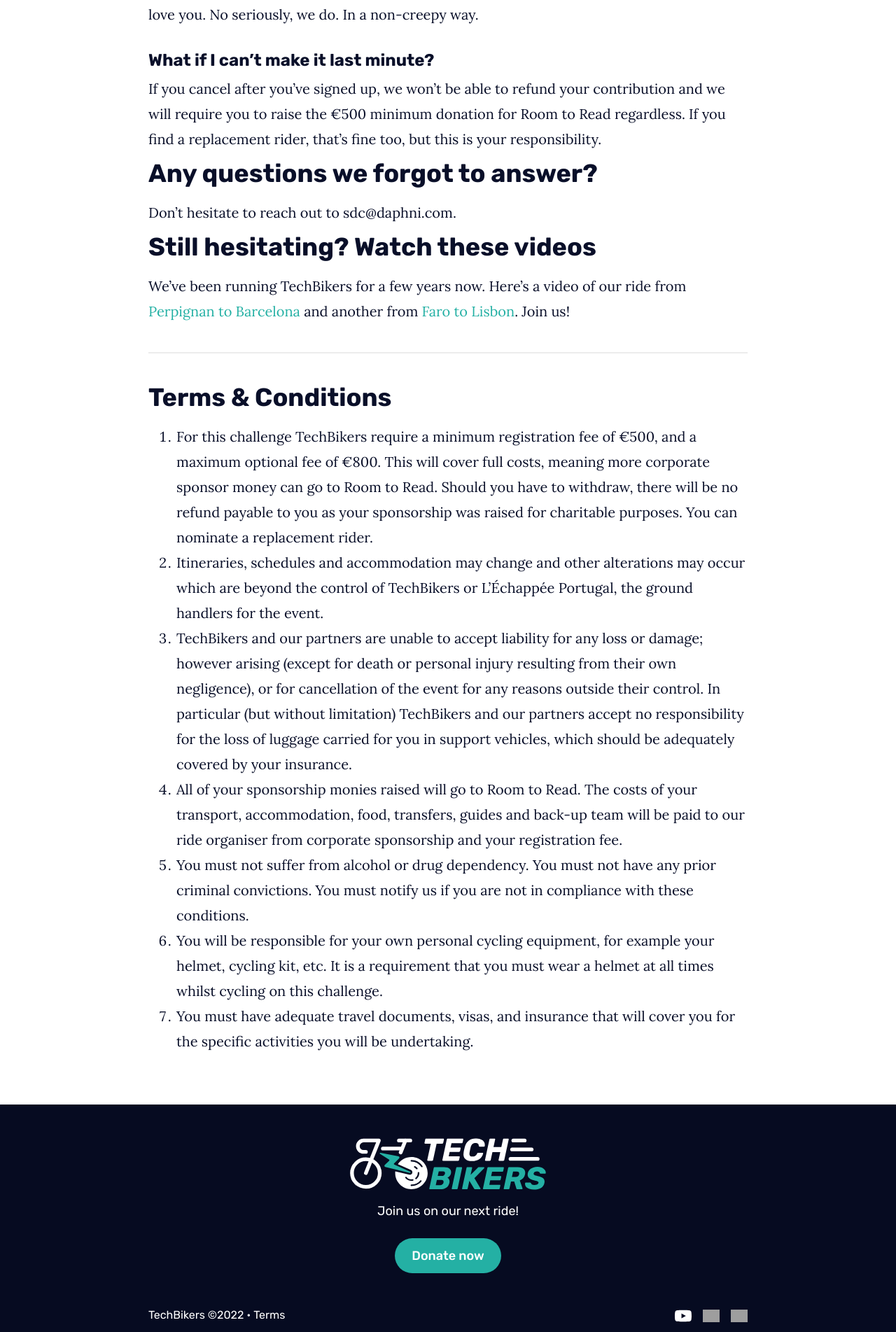
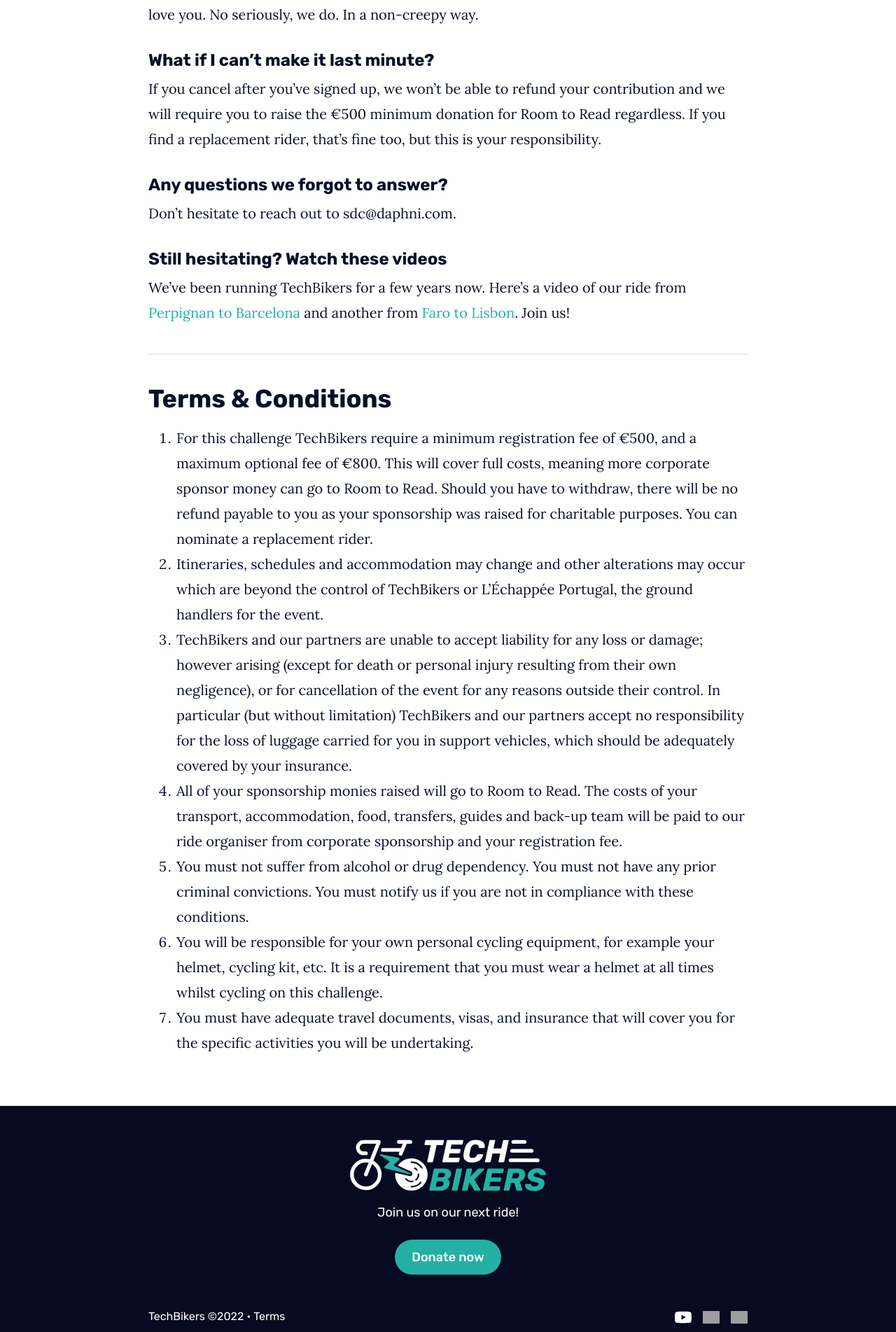
Before and after one commit to matthewcobb/techbikers, a Jekyll site: the page built from _rides/cognac-to-bordeaux.md, in a window 1280 px wide. Shown: the part 3481-5384 px from the top of the page at 70% size. Built offline with Jekyll 4.4.1, drawn with Linux system fonts in a browser that asks for light colours; grey boxes are pictures that could not be loaded.

```diff
--- a/_rides/cognac-to-bordeaux.md
+++ b/_rides/cognac-to-bordeaux.md
@@ -90,11 +90,11 @@ Yes, you absolute gold star. The full cost per rider is about €1,050, so the c
 
 If you cancel after you've signed up, we won't be able to refund your contribution and we will require you to raise the €500 minimum donation for Room to Read regardless. If you find a replacement rider, that's fine too, but this is your responsibility.
 
-## Any questions we forgot to answer?
+### Any questions we forgot to answer?
 
 Don’t hesitate to reach out to sdc@daphni.com.
 
-## Still hesitating? Watch these videos
+### Still hesitating? Watch these videos
 
 We've been running TechBikers for a few years now. Here's a video of our ride from [Perpignan to Barcelona](https://www.youtube.com/watch?v=IvjWuYI-Vfg) and another from [Faro to Lisbon](https://www.youtube.com/watch?v=lVQD8gQz4OE). Join us!
 
```
